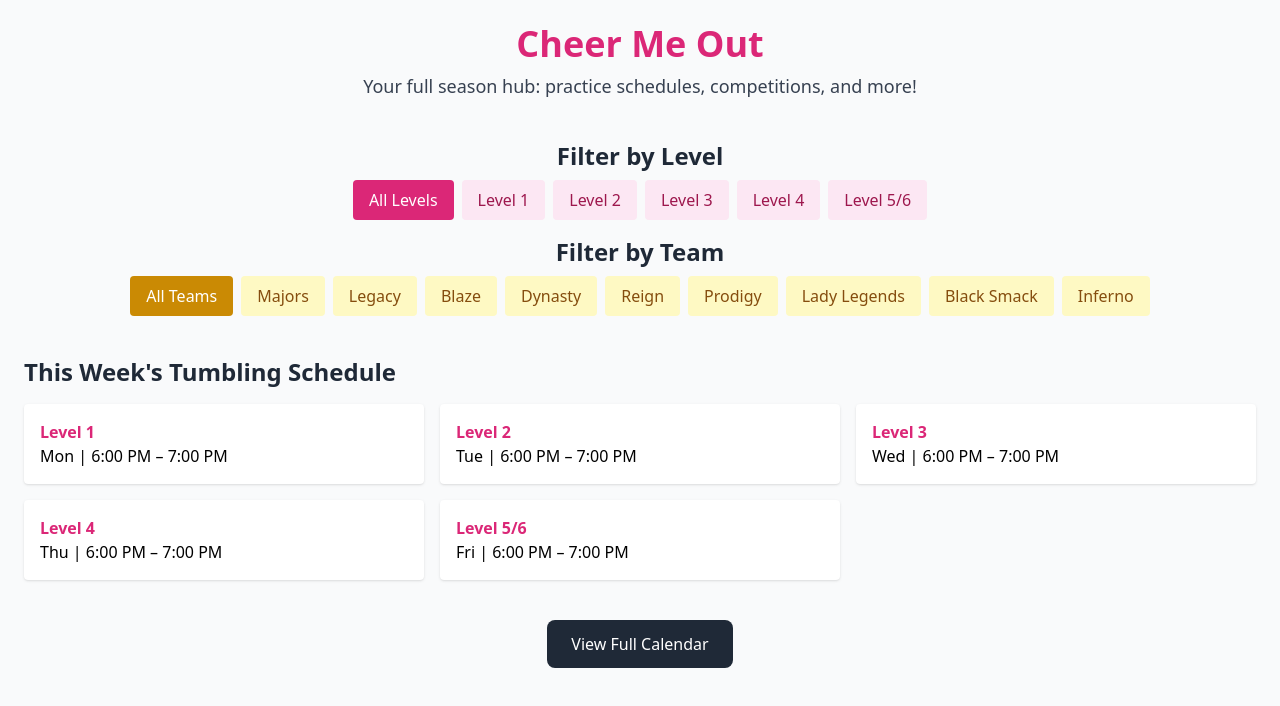
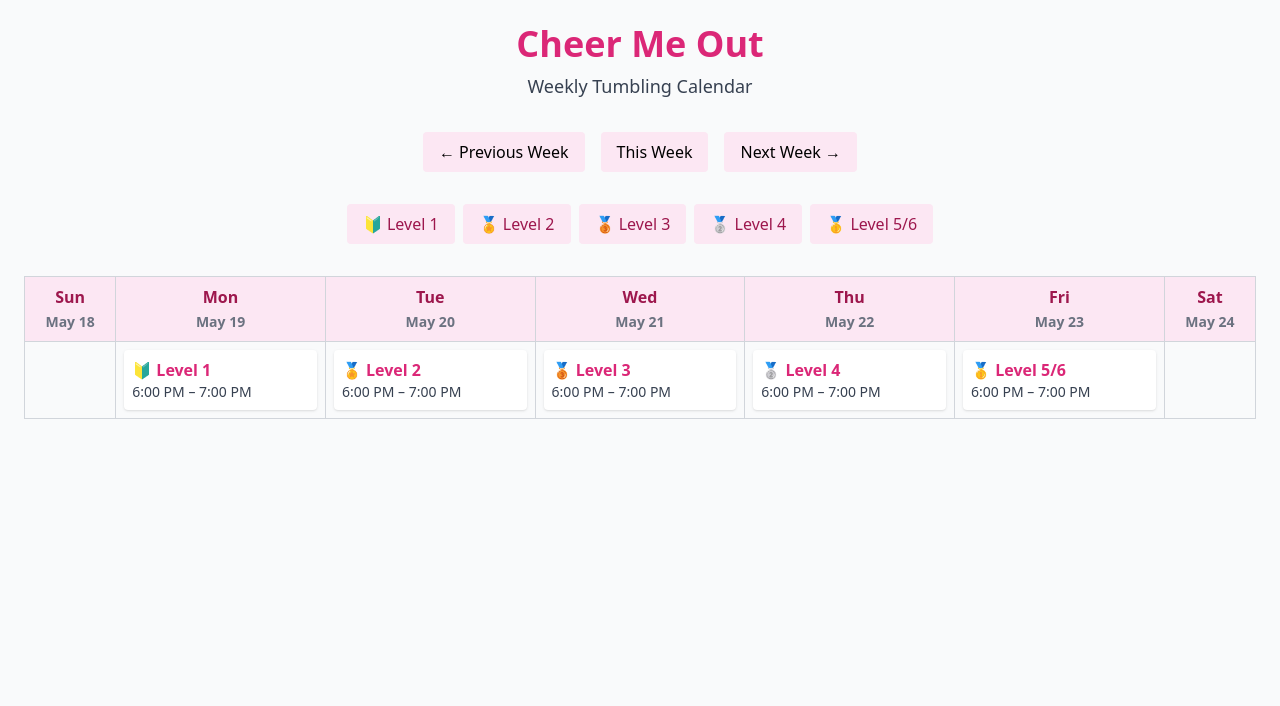
Before and after one commit to NoahKyoot/Cheer-me-out, a React (Vite) app: page / in a window 1280 px wide. Shown: the top 706 px of the page. Built offline with nearby package versions, Linux system fonts and the light colour scheme.

Commit message:
Update HomePage.jsx

```diff
--- a/src/HomePage.jsx
+++ b/src/HomePage.jsx
@@ -1,5 +1,4 @@
 import React, { useState } from 'react';
-import { Link } from 'react-router-dom';
 import { addDays, format, startOfWeek } from 'date-fns';
 
 const tumblingSchedule = [
@@ -10,58 +9,85 @@ const tumblingSchedule = [
   { level: 'Level 5/6', day: 'Fri', time: '6:00 PM – 7:00 PM' }
 ];
 
-const teams = [
-  'Majors', 'Legacy', 'Blaze', 'Dynasty', 'Reign', 'Prodigy', 'Lady Legends', 'Black Smack', 'Inferno'
-];
+const daysOfWeek = ['Sun', 'Mon', 'Tue', 'Wed', 'Thu', 'Fri', 'Sat'];
+const levelIcons = {
+  'Level 1': '🔰',
+  'Level 2': '🏅',
+  'Level 3': '🥉',
+  'Level 4': '🥈',
+  'Level 5/6': '🥇'
+};
 
 export default function HomePage() {
-  const [selectedLevel, setSelectedLevel] = useState('All');
-  const [selectedTeam, setSelectedTeam] = useState('All');
-  const today = new Date();
-  const weekStart = startOfWeek(today, { weekStartsOn: 0 });
+  const [weekOffset, setWeekOffset] = useState(0);
+  const [visibleLevels, setVisibleLevels] = useState(new Set());
 
-  const filteredTumbling = tumblingSchedule.filter(item => selectedLevel === 'All' || item.level === selectedLevel);
+  const weekStart = startOfWeek(addDays(new Date(), weekOffset * 7), { weekStartsOn: 0 });
+
+  const toggleLevel = (level) => {
+    const updated = new Set(visibleLevels);
+    updated.has(level) ? updated.delete(level) : updated.add(level);
+    setVisibleLevels(updated);
+  };
+
+  const getDateForDay = (index) => format(addDays(weekStart, index), 'MMM d');
 
   return (
-    <main className="min-h-screen p-6 bg-gray-50 space-y-10">
+    <main className="min-h-screen p-6 bg-gray-50 space-y-8">
       <header className="text-center">
         <h1 className="text-4xl font-bold text-pink-600 mb-2">Cheer Me Out</h1>
-        <p className="text-lg text-gray-700">Your full season hub: practice schedules, competitions, and more!</p>
+        <p className="text-lg text-gray-700">Weekly Tumbling Calendar</p>
       </header>
 
-      <section className="text-center mb-6">
-        <h2 className="text-2xl font-semibold text-gray-800 mb-2">Filter by Level</h2>
-        <div className="flex flex-wrap justify-center gap-2 mb-4">
-          <button onClick={() => setSelectedLevel('All')} className={`px-4 py-2 rounded ${selectedLevel === 'All' ? 'bg-pink-600 text-white' : 'bg-pink-100 text-pink-800'}`}>All Levels</button>
-          {['Level 1', 'Level 2', 'Level 3', 'Level 4', 'Level 5/6'].map(lvl => (
-            <button key={lvl} onClick={() => setSelectedLevel(lvl)} className={`px-4 py-2 rounded ${selectedLevel === lvl ? 'bg-pink-600 text-white' : 'bg-pink-100 text-pink-800'}`}>{lvl}</button>
-          ))}
-        </div>
+      <div className="flex justify-center gap-4 mb-4">
+        <button onClick={() => setWeekOffset(weekOffset - 1)} className="px-4 py-2 bg-pink-100 rounded">← Previous Week</button>
+        <button onClick={() => setWeekOffset(0)} className="px-4 py-2 bg-pink-100 rounded">This Week</button>
+        <button onClick={() => setWeekOffset(weekOffset + 1)} className="px-4 py-2 bg-pink-100 rounded">Next Week →</button>
+      </div>
 
-        <h2 className="text-2xl font-semibold text-gray-800 mb-2">Filter by Team</h2>
-        <div className="flex flex-wrap justify-center gap-2">
-          <button onClick={() => setSelectedTeam('All')} className={`px-4 py-2 rounded ${selectedTeam === 'All' ? 'bg-yellow-600 text-white' : 'bg-yellow-100 text-yellow-800'}`}>All Teams</button>
-          {teams.map(team => (
-            <button key={team} onClick={() => setSelectedTeam(team)} className={`px-4 py-2 rounded ${selectedTeam === team ? 'bg-yellow-600 text-white' : 'bg-yellow-100 text-yellow-800'}`}>{team}</button>
-          ))}
-        </div>
-      </section>
+      <div className="flex flex-wrap justify-center gap-2 mb-6">
+        {Object.keys(levelIcons).map((lvl) => (
+          <button
+            key={lvl}
+            onClick={() => toggleLevel(lvl)}
+            className={`px-4 py-2 rounded ${visibleLevels.has(lvl) ? 'bg-pink-600 text-white' : 'bg-pink-100 text-pink-800'}`}
+          >
+            {levelIcons[lvl]} {lvl}
+          </button>
+        ))}
+      </div>
 
-      <section>
-        <h2 className="text-2xl font-semibold text-gray-800 mb-4">This Week's Tumbling Schedule</h2>
-        <div className="grid grid-cols-1 sm:grid-cols-2 md:grid-cols-3 gap-4">
-          {filteredTumbling.map((item, index) => (
-            <div key={index} className="bg-white shadow rounded p-4">
-              <h3 className="text-pink-600 font-bold">{item.level}</h3>
-              <p>{item.day} | {item.time}</p>
-            </div>
-          ))}
-        </div>
-      </section>
-
-      <section className="text-center mt-10">
-        <Link to="/calendar" className="inline-block bg-gray-800 text-white px-6 py-3 rounded-lg hover:bg-gray-700">View Full Calendar</Link>
-      </section>
+      <div className="overflow-x-auto">
+        <table className="min-w-full border border-gray-300">
+          <thead>
+            <tr className="bg-pink-100">
+              {daysOfWeek.map((day, idx) => (
+                <th key={day} className="p-2 text-pink-800 border border-gray-300">
+                  {day} <br /> <span className="text-sm text-gray-500">{getDateForDay(idx)}</span>
+                </th>
+              ))}
+            </tr>
+          </thead>
+          <tbody>
+            <tr>
+              {daysOfWeek.map((day) => (
+                <td key={day} className="align-top p-2 border border-gray-300 w-1/7">
+                  <ul className="space-y-2">
+                    {tumblingSchedule
+                      .filter((entry) => entry.day === day && (visibleLevels.size === 0 || visibleLevels.has(entry.level)))
+                      .map((entry, idx) => (
+                        <li key={idx} className="bg-white shadow p-2 rounded">
+                          <p className="text-pink-600 font-semibold">{levelIcons[entry.level]} {entry.level}</p>
+                          <p className="text-gray-700 text-sm">{entry.time}</p>
+                        </li>
+                      ))}
+                  </ul>
+                </td>
+              ))}
+            </tr>
+          </tbody>
+        </table>
+      </div>
     </main>
   );
 }
```
